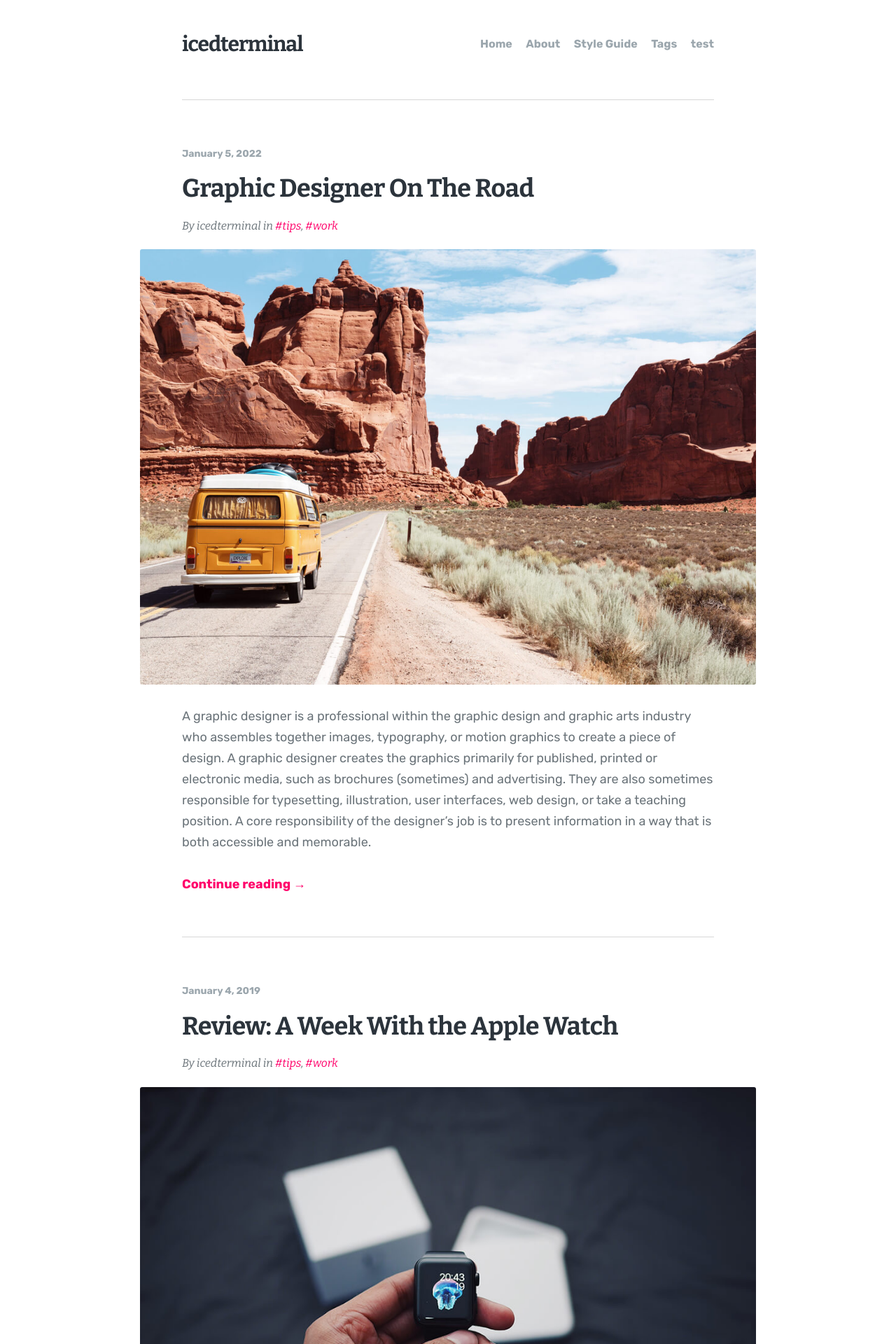
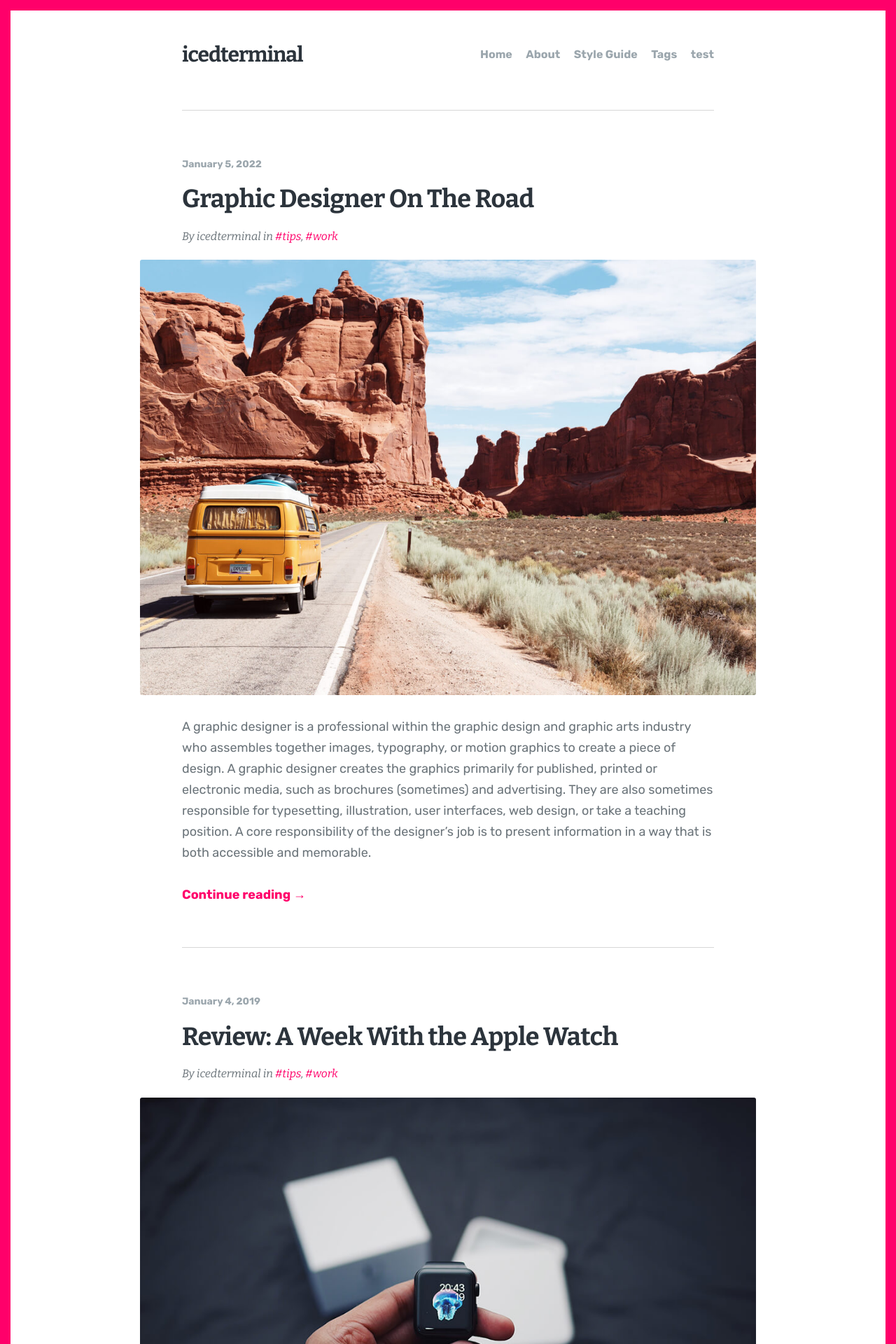
Before and after one commit to icedterminal/icedterminal.github.io, a Jekyll site: the page built from index.html, in a window 1280 px wide. Shown: the top 1920 px of the page at 70% size. Built offline with Jekyll 4.4.1, drawn with Linux system fonts in a browser that asks for light colours; the list of posts is cut into pages by our own code.

Commit message:
theme adjustments

```diff
--- a/_sass/_general.scss
+++ b/_sass/_general.scss
@@ -11,7 +11,7 @@ textarea {
 }
 
 html {
-  //border: 15px solid _palette(accent);
+  border: 15px solid _palette(accent);
   box-sizing: border-box;
 
   @media only screen and (max-width: 600px) {
```
